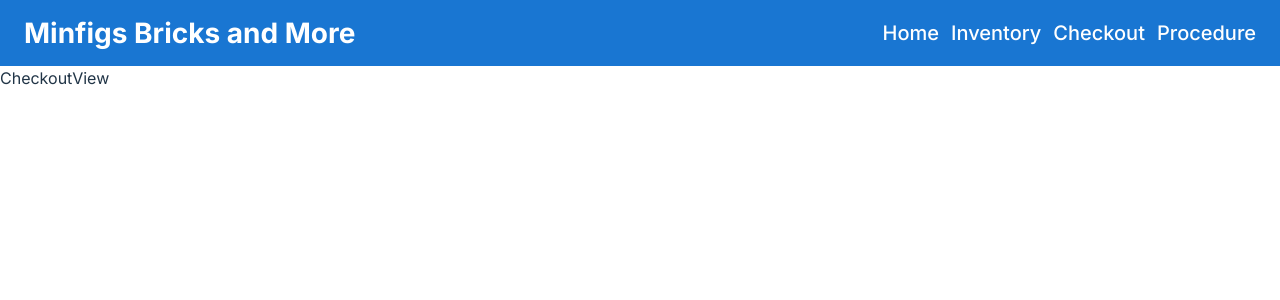
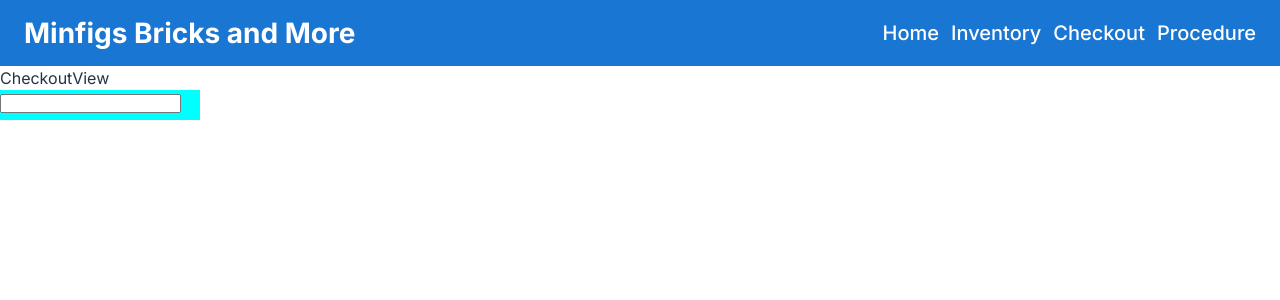
Before and after one commit to NearlyCharles/InventoryControl, a React (Vite) app in the folder Frontend/: page /checkout in a window 1280 px wide. Shown: the top 300 px of the page. Built offline with nearby package versions, Linux system fonts and the light colour scheme.

Commit message:
started checkout

```diff
--- a/Frontend/src/views/Checkout/Checkout.scss
+++ b/Frontend/src/views/Checkout/Checkout.scss
@@ -0,0 +1,6 @@
+.info-box {
+  background-color: aqua;
+  height: 30px;
+  width: 200px;
+  justify-content: center;
+}
--- a/Frontend/src/views/Checkout/CheckoutView.tsx
+++ b/Frontend/src/views/Checkout/CheckoutView.tsx
@@ -1,9 +1,15 @@
-import React from 'react'
+import React from "react";
+import "./Checkout.scss";
 
 function CheckoutView() {
   return (
-    <div>CheckoutView</div>
-  )
+    <div>
+      <div>CheckoutView</div>
+      <div className="info-box">
+        <input type="text"></input>
+      </div>
+    </div>
+  );
 }
 
-export default CheckoutView
+export default CheckoutView;
```
